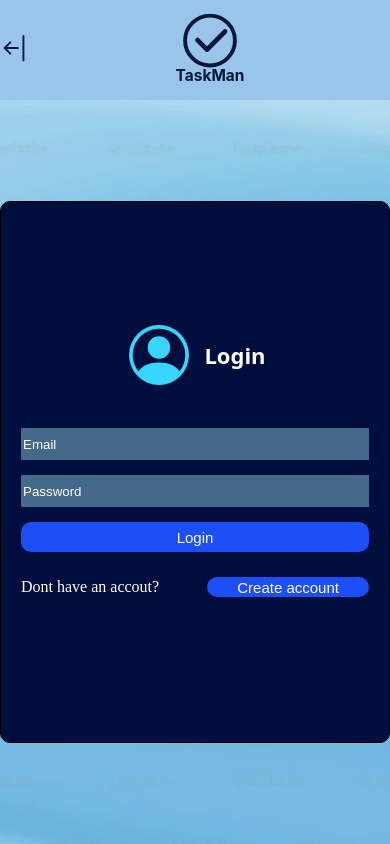
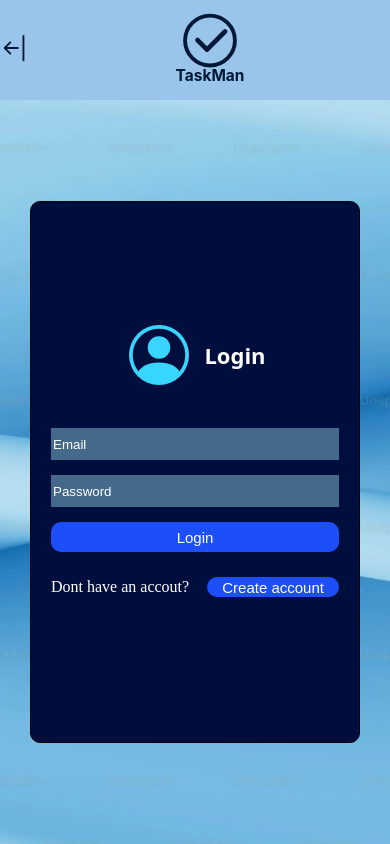
Before and after one commit to Godfred48/taskman, a React (Create React App) app in the folder my_react_app/: page /#/login in a window 390 px wide. Built offline with nearby package versions, Linux system fonts and the light colour scheme; a web font is replaced by a local one.

Commit message:
login edit

```diff
--- a/my_react_app/src/component/style/Auth.css
+++ b/my_react_app/src/component/style/Auth.css
@@ -140,6 +140,7 @@ button{
     flex-direction: column; /* navbar top + form below */
     overflow: hidden;
   }
+
 .backimage {
     position: absolute;
     top: 0;
@@ -149,3 +150,18 @@ button{
     object-fit: cover;
     z-index: -1; /* background behind everything */
   }
+
+
+  @media (max-width:800px){
+    .login-form {
+        flex: 1; /* take available space after navbar */
+        display: flex;
+        justify-content: center;
+        align-items: center;
+        margin :0 30px;
+      }
+
+
+
+
+  }
```
